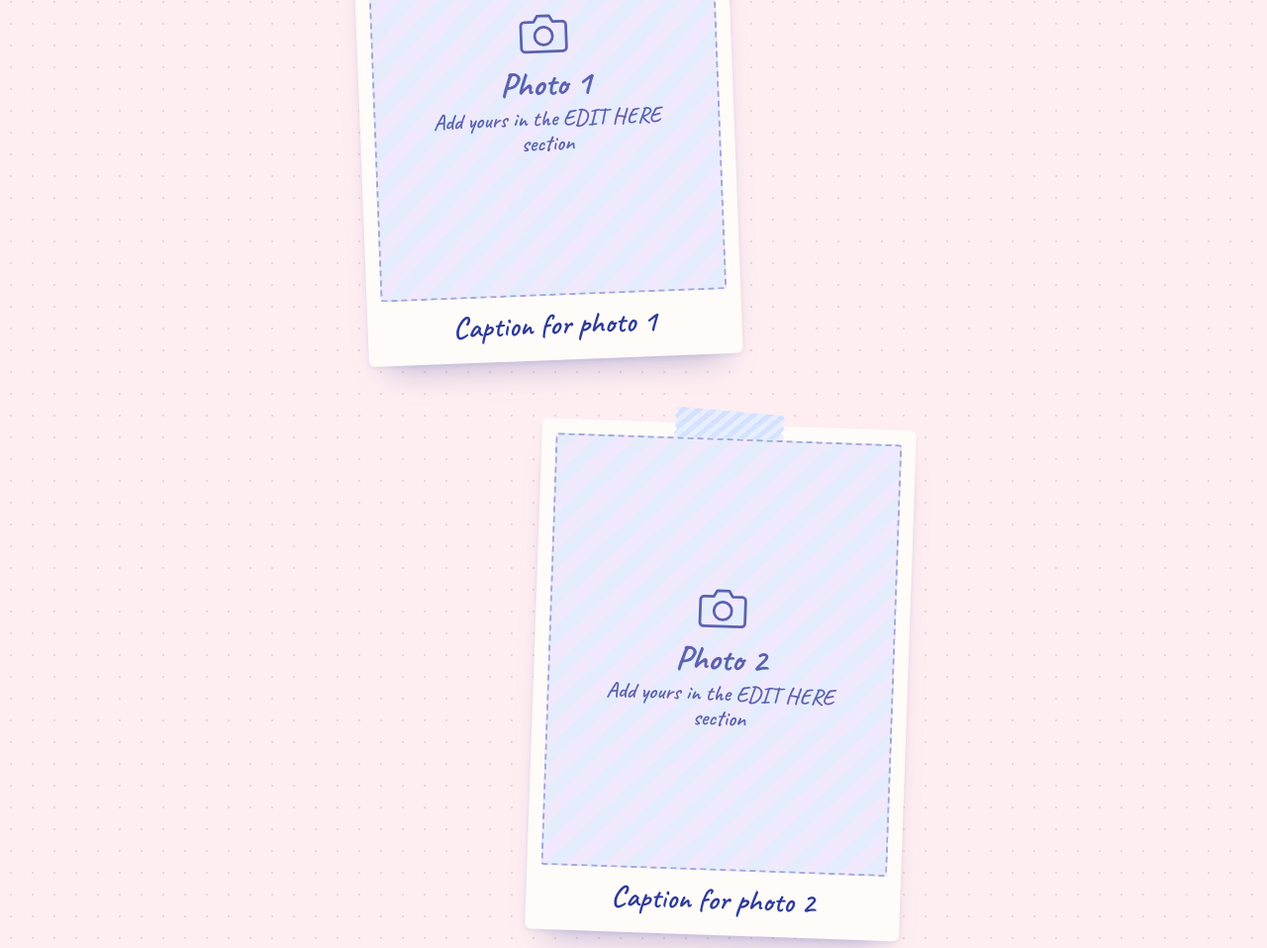
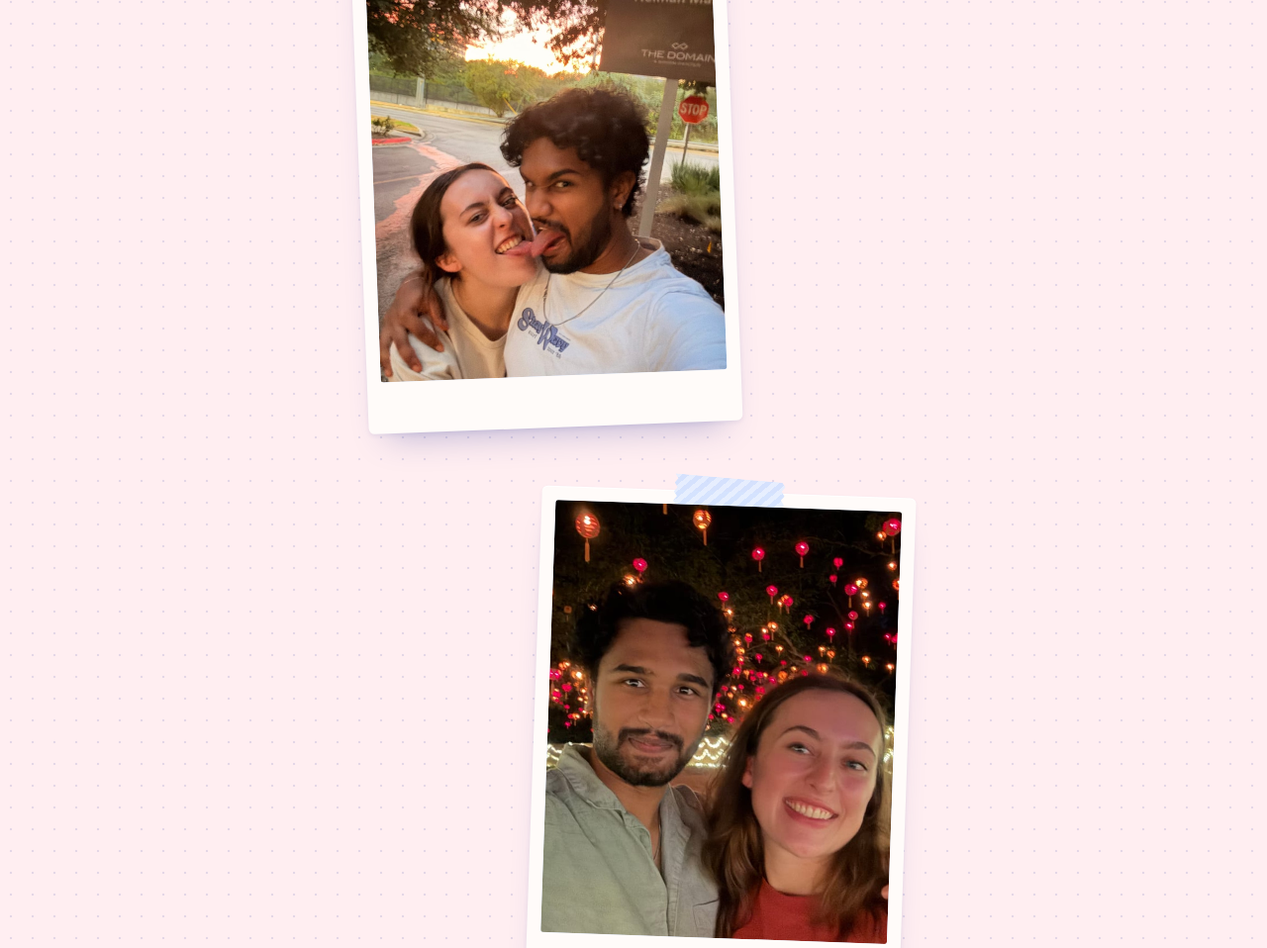
Before and after one commit to kartike2001/question, a website: page index.html in a window 1280 px wide. Shown: the part 2165-3123 px from the top of the page at 99% size. Drawn offline with Linux system fonts and the light colour scheme; a web font is replaced by a local one.

Commit message:
personalized

```diff
--- a/assets/app.js
+++ b/assets/app.js
@@ -206,6 +206,7 @@
       fig.append(tape, frame);
       var caption = str(item.caption);
       if (caption) fig.appendChild(rich(el('figcaption'), caption));
+      else fig.classList.add('polaroid--bare');       // no caption: keep the classic thick polaroid edge
       return fig;
     }
 
--- a/assets/style.css
+++ b/assets/style.css
@@ -398,6 +398,7 @@
   line-height: 1.1;
   text-wrap: balance;
 }
+.polaroid--bare { padding-bottom: 2.9rem; }     /* no caption: keep the classic thick bottom edge */
 
 /* Photo placeholder (shown until you add a real photo) */
 .ph {
@@ -658,6 +659,9 @@
   text-wrap: pretty;
 }
 .screen__photo { width: 100%; margin-top: 1.4rem; }
+/* on the answer screen the frame hugs the picture (no cropping), so a GIF shows in full */
+.screen__photo .polaroid__frame:has(img) { aspect-ratio: auto; }
+.screen__photo .polaroid__frame img { height: auto; object-fit: contain; }
 .screen__photo .polaroid { justify-self: center; width: min(80%, 18rem); --tilt: 2.4deg; }
 .screen__actions { display: grid; gap: .9rem; width: 100%; max-width: 21rem; margin-top: .3rem; }
 .screen__hint { font-size: 1.35rem; }       /* full ink: these screens have tinted backgrounds */
--- a/index.html
+++ b/index.html
@@ -52,10 +52,10 @@
      A handwritten letter on lined paper. Leave an empty line between paragraphs.
      (Delete all the text to hide this section.) */
   note: {
-    title: `Hi Hannah,`,                               // how the letter starts
+    title: `Hi white chocolate,`,                               // how the letter starts
 
     text: `
-      I'm better at texting than talking about feelings, so I made you a little website instead.
+      You already know I am not the best at expressing my feelings, but these 10 days apart from you have made me realize how much I like you, so I made this website instead.
 
       Somewhere along the way, you became the person I want to tell everything to first. The good news, the bad news, the random thoughts, all of it.
 
@@ -63,7 +63,7 @@
     `,
 
     signoff:   `Yours,`,                               // e.g. `Love,` or `Always,`
-    signature: `Your Name`,                            // ← your name
+    signature: `milk chocolate`,                            // ← your name
   },
 
 
@@ -87,25 +87,25 @@
      Want more photos? Copy a whole { ... }, block and paste it below the last one.
      Want fewer? Delete a whole { ... }, block.  (Delete them all to hide this section.) */
   photos: {
-    title: `A few of my favorite moments`,
+    title: `Just some pictures cause they're cute`,
 
     items: [
       {
-        src:     ``,                                   // ← photo file, e.g. `photos/us-1.jpg`
+        src:     `photos/img-5914.jpg`,                // ← photo file, e.g. `photos/us-1.jpg`
         alt:     ``,                                   // ← optional: describe it for screen readers
-        caption: `Caption for photo 1`,                // ← handwritten text under the photo
+        caption: ``,                                   // ← handwritten text under the photo (empty = no caption)
         focus:   `center`,                             // ← optional: which part to keep when cropping
       },                                               //   `top`, `center`, `bottom`, or like `50% 20%`
       {
-        src:     ``,
+        src:     `photos/img-9291.jpg`,
         alt:     ``,
-        caption: `Caption for photo 2`,
+        caption: ``,
         focus:   `center`,
       },
       {
-        src:     ``,
+        src:     `photos/img-9351.jpg`,
         alt:     ``,
-        caption: `Caption for photo 3`,
+        caption: ``,
         focus:   `center`,
       },
     ],
@@ -118,10 +118,11 @@
     title: `A few things I adore about you`,
 
     list: `
-      Your laugh (the real one, not the polite one)
-      How you make ordinary days feel a little lighter
-      The way you remember the small stuff
-      How kind you are without making a big deal of it
+      Your eyes, the big blue eyes, first thing I ever noticed (but please fix the eye bags and get some sleep)
+      How thoughtful you are, the plant and body wash melt my heart
+      Your shyness, ngl it's super cute, dw I will be the shameless one for us
+      3.83 GPA but still a retard
+      Your big ass forehead, it's easy to kiss
     `,
   },
 
@@ -135,9 +136,9 @@
     text: `Will you be my *girlfriend*, Hannah?`,      // the question. *stars* = highlighted
     hint: `tap one to reply`,                          // tiny hint above the answers
 
-    yesLabel:   `Yes, I'd love to`,                    // answer 1
+    yesLabel:   `Please be gf so I can use the backdoor`,                    // answer 1
     maybeLabel: `I'd like a little time to think`,     // answer 2 (the gentle "not yet"). Make it `` to remove it
-    noLabel:    `No, but thank you for asking`,        // answer 3
+    noLabel:    `No, it's cause I'm Indian and you would not date one`,        // answer 3
 
     note: `Either answer is okay. I'm just glad you read this.`,   // small line under the answers
   },
@@ -146,17 +147,17 @@
   /* ─────────────────────────  6 ▸ IF SHE SAYS YES  ──────────────────────────────
      The celebration: confetti, hearts, and this message. */
   yes: {
-    title: `You said yes!`,
+    title: `Oh baby, I can use the back door now`,
 
     text: `
-      Hannah, you just made my whole year. I'm grinning at my phone like an idiot right now.
+      But on a real note, I can't wait to cook for us together.
 
-      Thank you for taking a chance on me. I'll do my best to make you smile every single day.
+      I'll do my best to make you smile every single day.
     `,
 
     // OPTIONAL photo on this screen (same fields as above). To remove it, delete
     // the whole  photo: { ... },  line, or write  photo: null,
-    photo: { src: ``, alt: ``, caption: `Us, officially 💕`, focus: `center` },
+    photo: { src: `assets/giphy.gif`, alt: ``, caption: ``, focus: `center` },
 
     hint: `tap anywhere for more hearts`,              // tiny line at the bottom
   },
@@ -182,9 +183,7 @@
     emoji: `🌷`,
     title: `Thank you for being honest`,
     text: `
-      I really appreciate you telling me, and I completely respect your answer.
-
-      You matter to me either way, and nothing about that changes. No pressure, nothing awkward, and I'm glad you're in my life.
+    I knew you would never get over the fact I AM INDIAN. brb gonna go shed a few tears
     `,
     backLabel: `Go back`,                              // lets her return (handy if she tapped by accident)
   },
```
Also changed, not shown: photos/img-5914.jpg (added), photos/img-9291.jpg (added), photos/img-9351.jpg (added), 1 other file.
